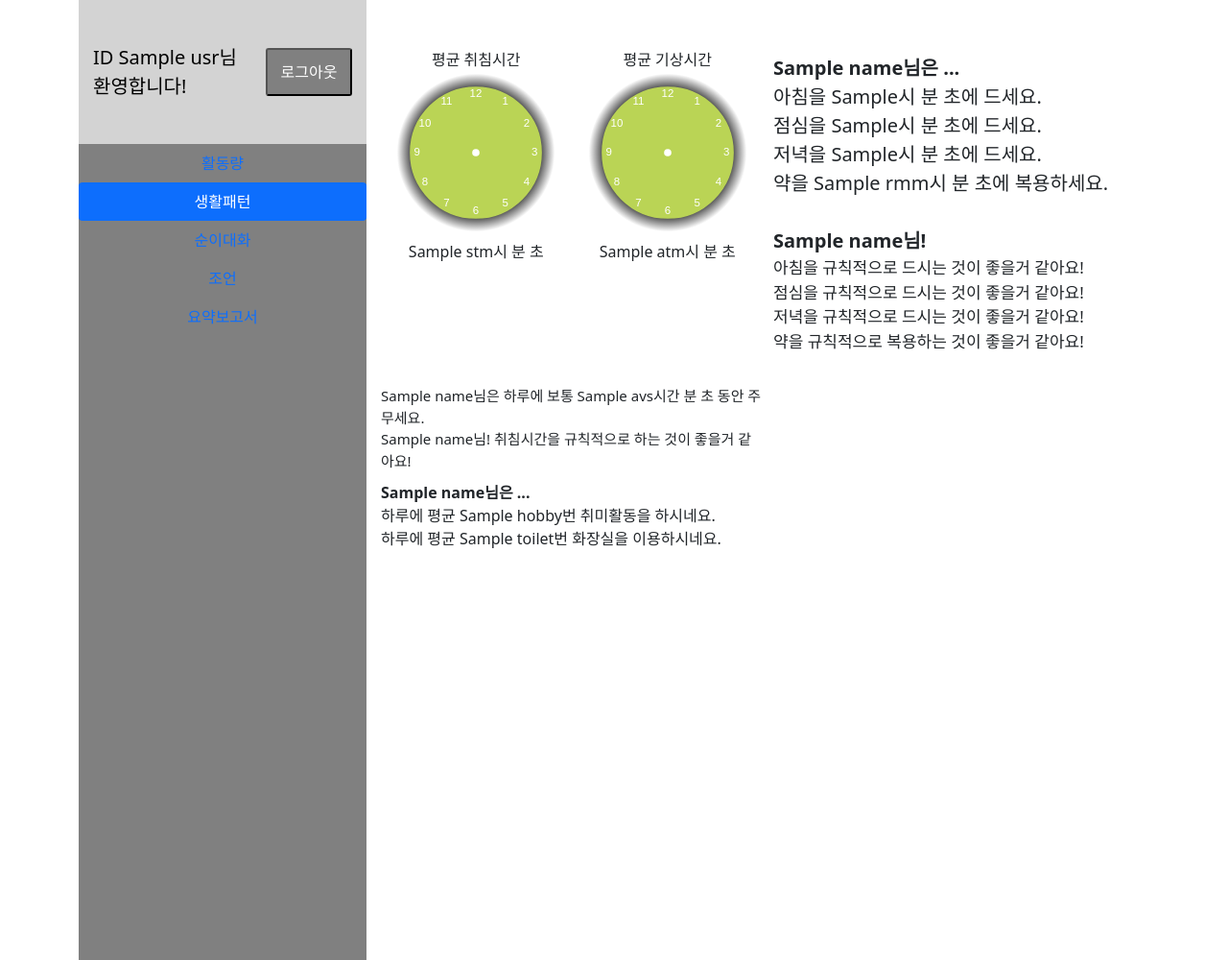
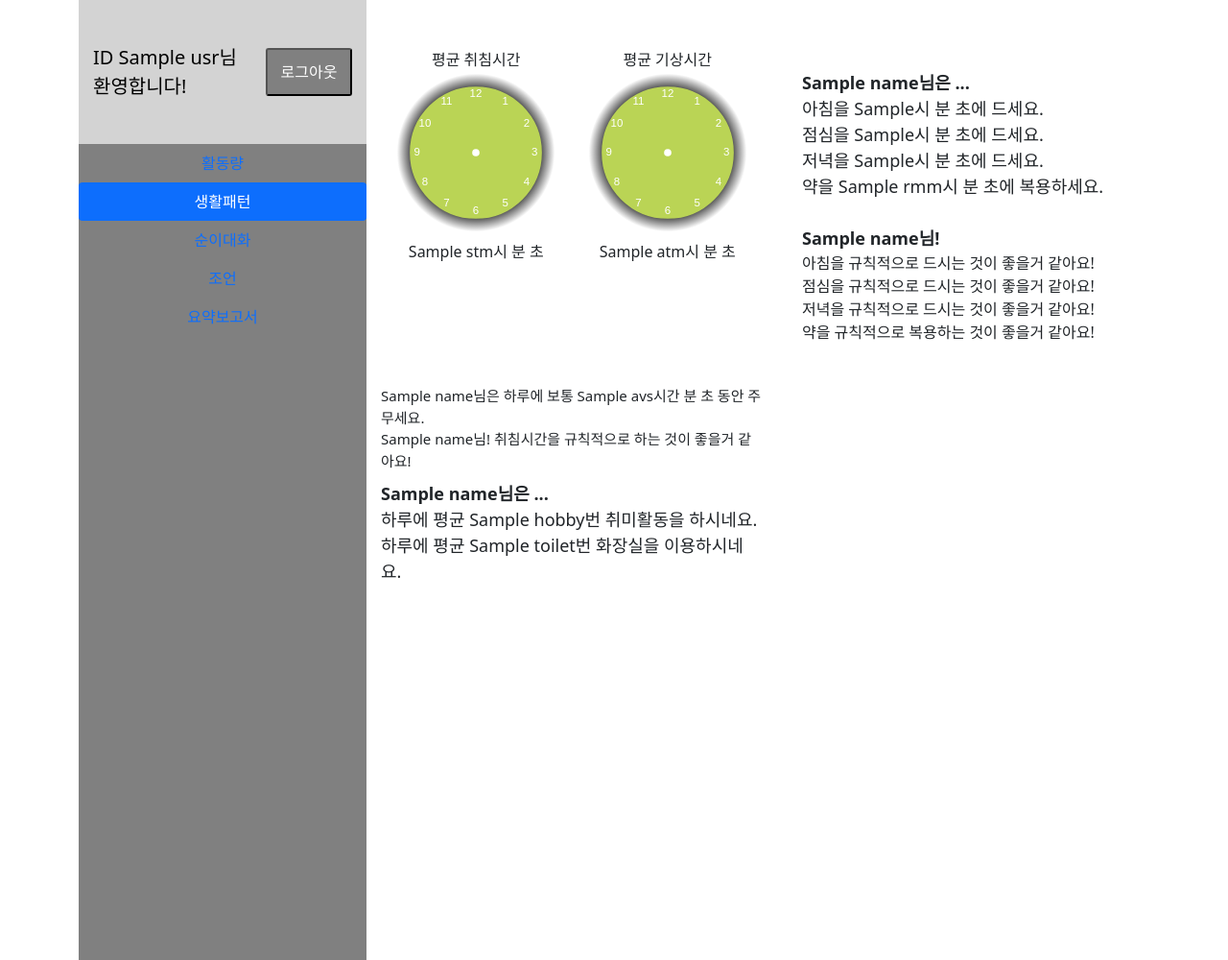
Before and after one commit to 2021-1-PL-termproject/PL, a Flask app: template src/flaskapp/templates/main.html in a window 1280 px wide, after a click on "생활패턴". Shown: the whole page at 96% size. Run offline with Flask 2, Linux system fonts and the light colour scheme; the template is opened without the code that fills it: most values are stand-ins (such as "Sample title", 1, 10 or a date in 2020).

Commit message:
fix some stylings

```diff
--- a/src/flaskapp/static/css/main.css
+++ b/src/flaskapp/static/css/main.css
@@ -124,9 +124,9 @@ input[id*="open"] + label {
   grid-row-start: 1;
   grid-row-end: 4;
   text-align: left;
-  font-size: 20px;
-  margin-left: 10px;
-  padding: 20px 0;
+  font-size: 18px;
+  margin-left: 30px;
+  padding: 40px 10px;
 }
 
 .item5 {
@@ -135,6 +135,7 @@ input[id*="open"] + label {
   grid-row-start: 3;
   grid-row-end: 4;
   text-align: left;
+  font-size: 18px;
   padding: 0px;
 }
 
@@ -143,7 +144,7 @@ input[id*="open"] + label {
 }
 
 .mealadvice {
-  font-size: 17px;
+  font-size: 16px;
 }
 /*---텍스트---*/
 .main-text {
```
